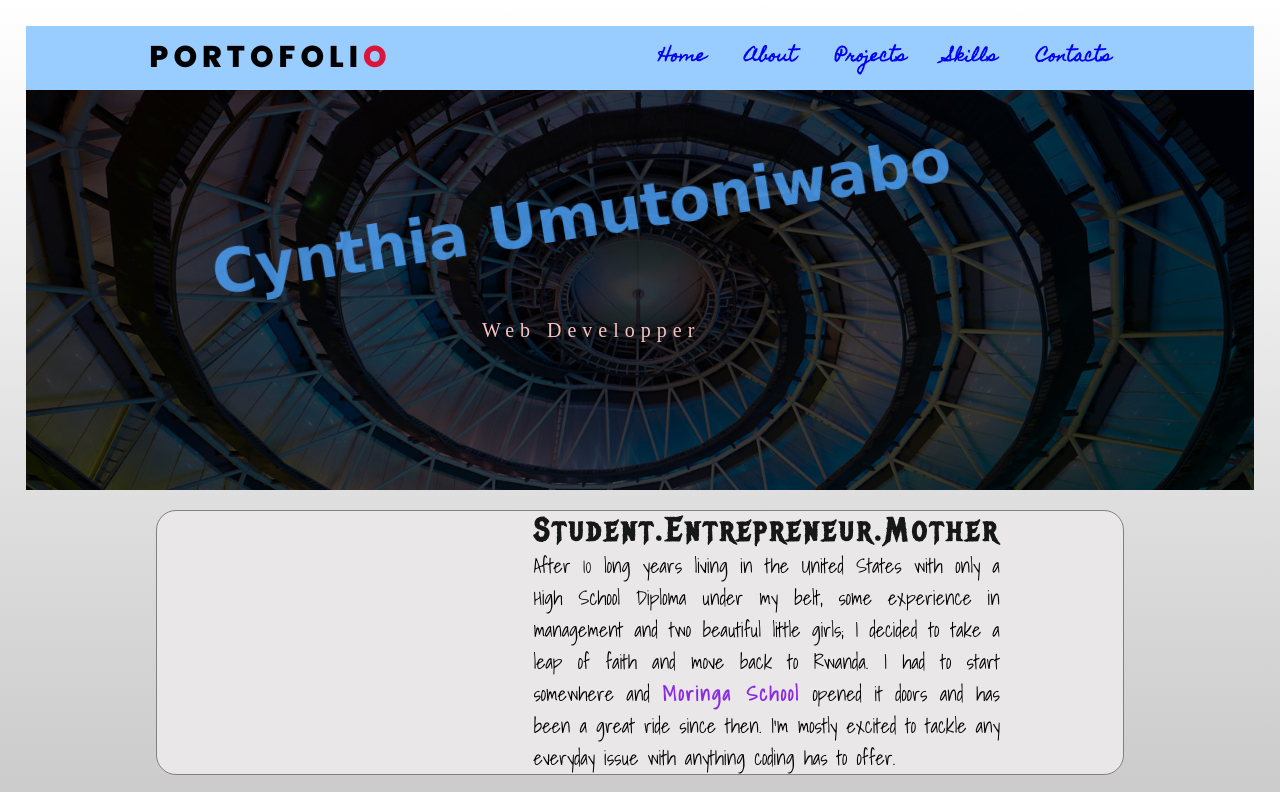
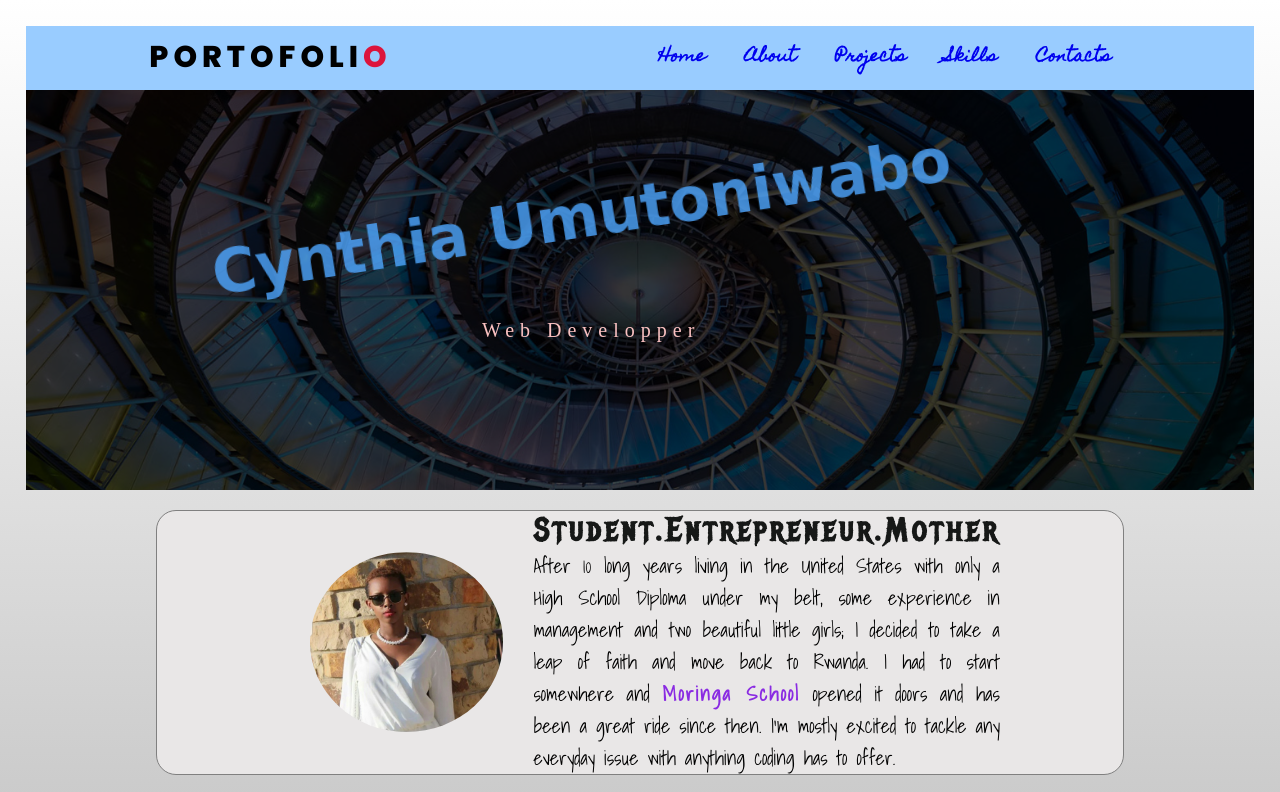
Before and after one commit to ucynthy12/my-first-independent-project, a plain HTML site: page index.html in a window 1280 px wide. Shown: the top 792 px of the page. Drawn offline with nearby package versions, Linux system fonts and the light colour scheme; the site is published under a folder, as on GitHub Pages, so addresses that start at the root find nothing; a web font is replaced by a local one.

Commit message:
profile picture fixed

```diff
--- a/CSS/index.css
+++ b/CSS/index.css
@@ -137,7 +137,7 @@ body {
 .picture {
   width: 180px;
   height: 180px;
-  background: url(/image/cynthia.jpg);
+  background: url(../image/cynthia.jpg);
   background-size: cover;
   border-radius: 50%;
   shape-outside: circle();
```
